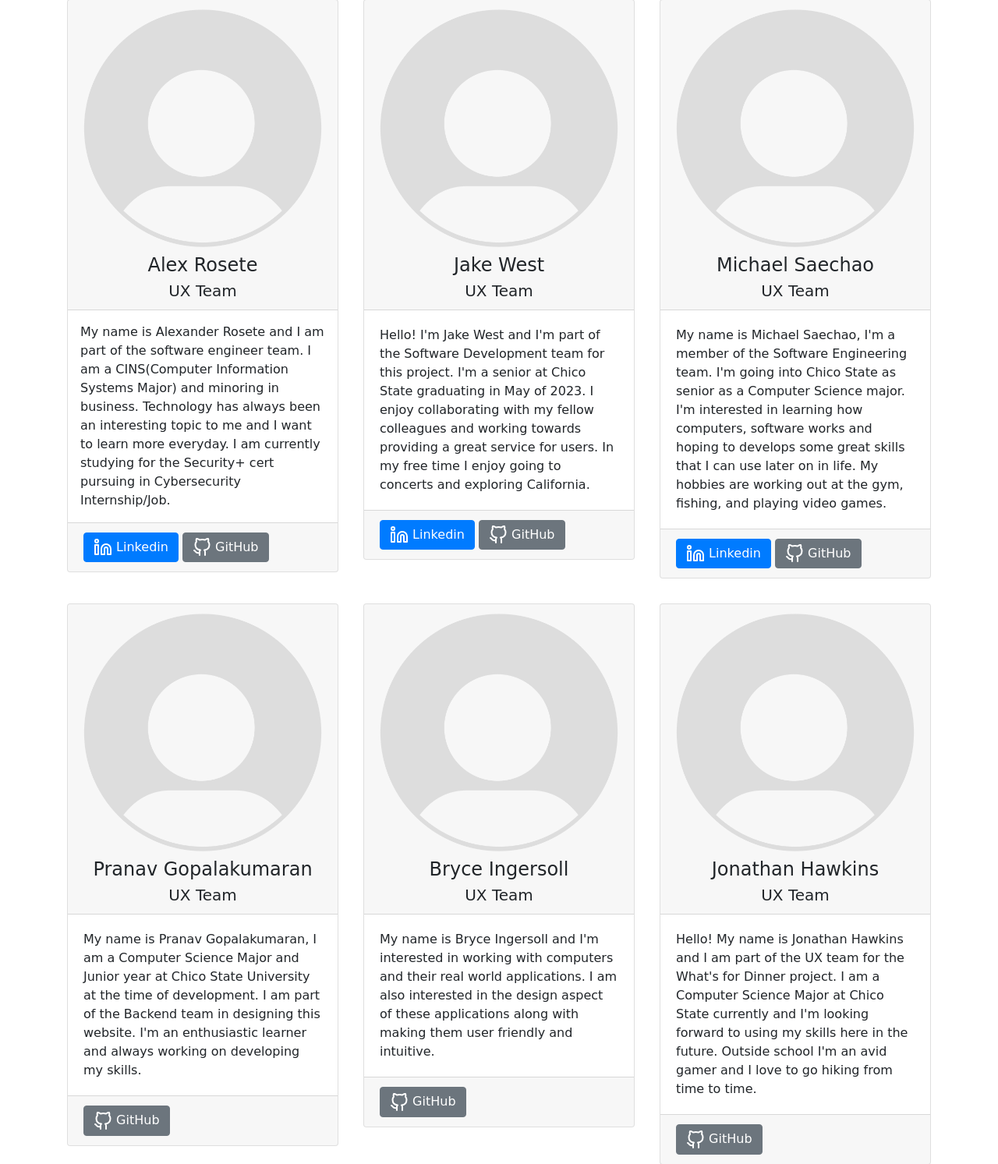
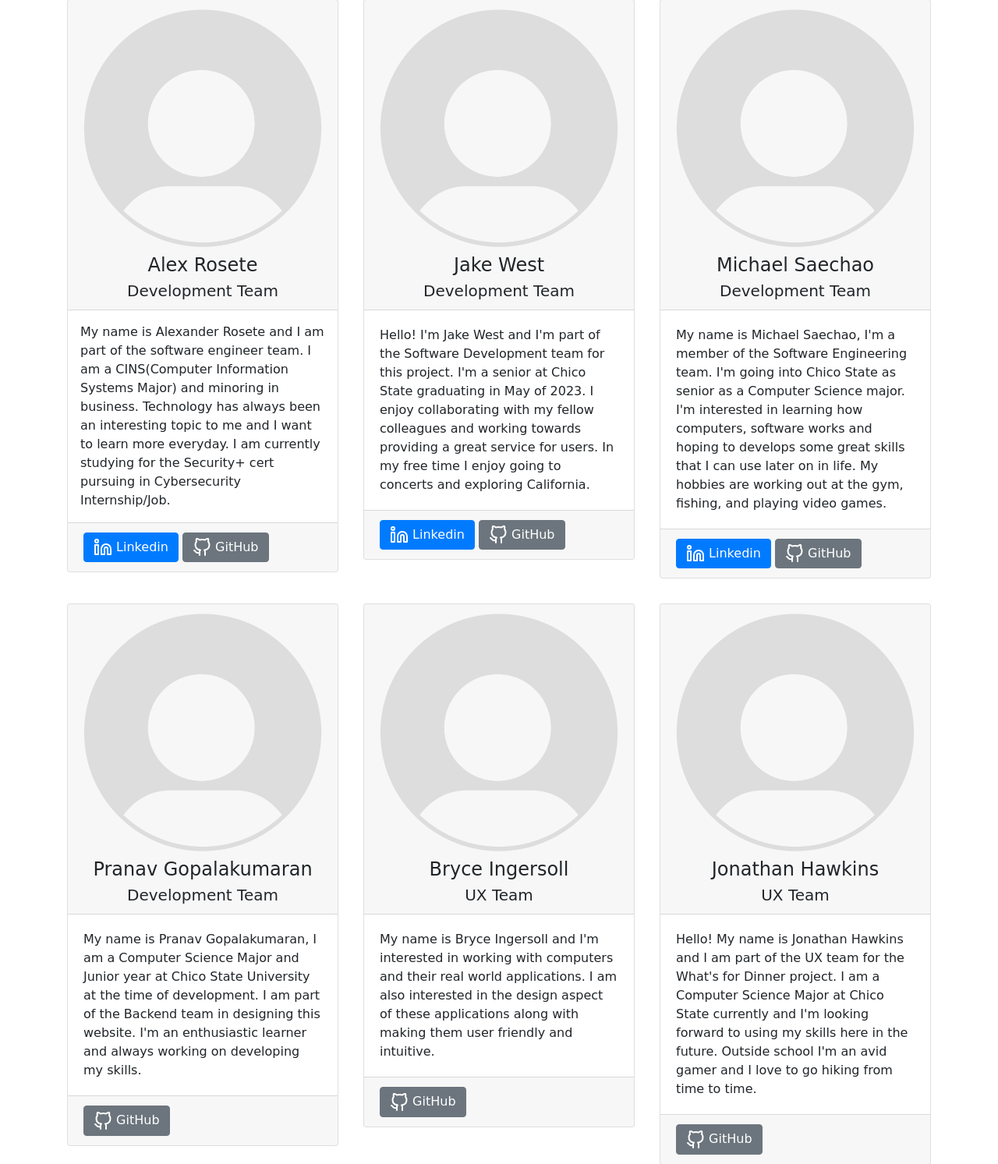
Before and after one commit to ChicoState/What4Dinner, a Django app: page /about/ in a window 1280 px wide. Shown: the part 177-1670 px from the top of the page at 78% size. Run offline with Django 4.2, Linux system fonts and the light colour scheme; some web fonts are replaced.

Commit message:
Fixed Bugs in About Us Page

```diff
--- a/Whats4Dinner/templates/API/about.html
+++ b/Whats4Dinner/templates/API/about.html
@@ -22,7 +22,7 @@
           <div class="card-header">
             <img src="{%static 'Default_pfp.png'%}" class="card-img-top mb-2" alt="default profile picture" />
             <h4 class="card-title text-center">Alex Rosete</h4>
-            <h5 class="card-subtitle text-center">UX Team</h5>
+            <h5 class="card-subtitle text-center">Development Team</h5>
           </div>
           <div class="card-body p-3">
             <p class="card-text">
@@ -51,7 +51,7 @@
           <div class="card-header">
             <img src="{%static 'Default_pfp.png'%}" class="card-img-top mb-2" alt="default profile picture" />
             <h4 class="card-title text-center">Jake West</h4>
-            <h5 class="card-subtitle text-center">UX Team</h5>
+            <h5 class="card-subtitle text-center">Development Team</h5>
           </div>
           <div class="card-body">
             <p class="card-text">
@@ -79,7 +79,7 @@
           <div class="card-header">
             <img src="{%static 'Default_pfp.png'%}" class="card-img-top mb-2" alt="default profile picture" />
             <h4 class="card-title text-center">Michael Saechao</h4>
-            <h5 class="card-subtitle text-center">UX Team</h5>
+            <h5 class="card-subtitle text-center">Development Team</h5>
           </div>
           <div class="card-body">
             <p class="card-text">
@@ -108,7 +108,7 @@
           <div class="card-header">
             <img src="{%static 'Default_pfp.png'%}" class="card-img-top mb-2" alt="default profile picture" />
             <h4 class="card-title text-center">Pranav Gopalakumaran</h4>
-            <h5 class="card-subtitle text-center">UX Team</h5>
+            <h5 class="card-subtitle text-center">Development Team</h5>
           </div>
           <div class="card-body">
             <p class="card-text">
```
